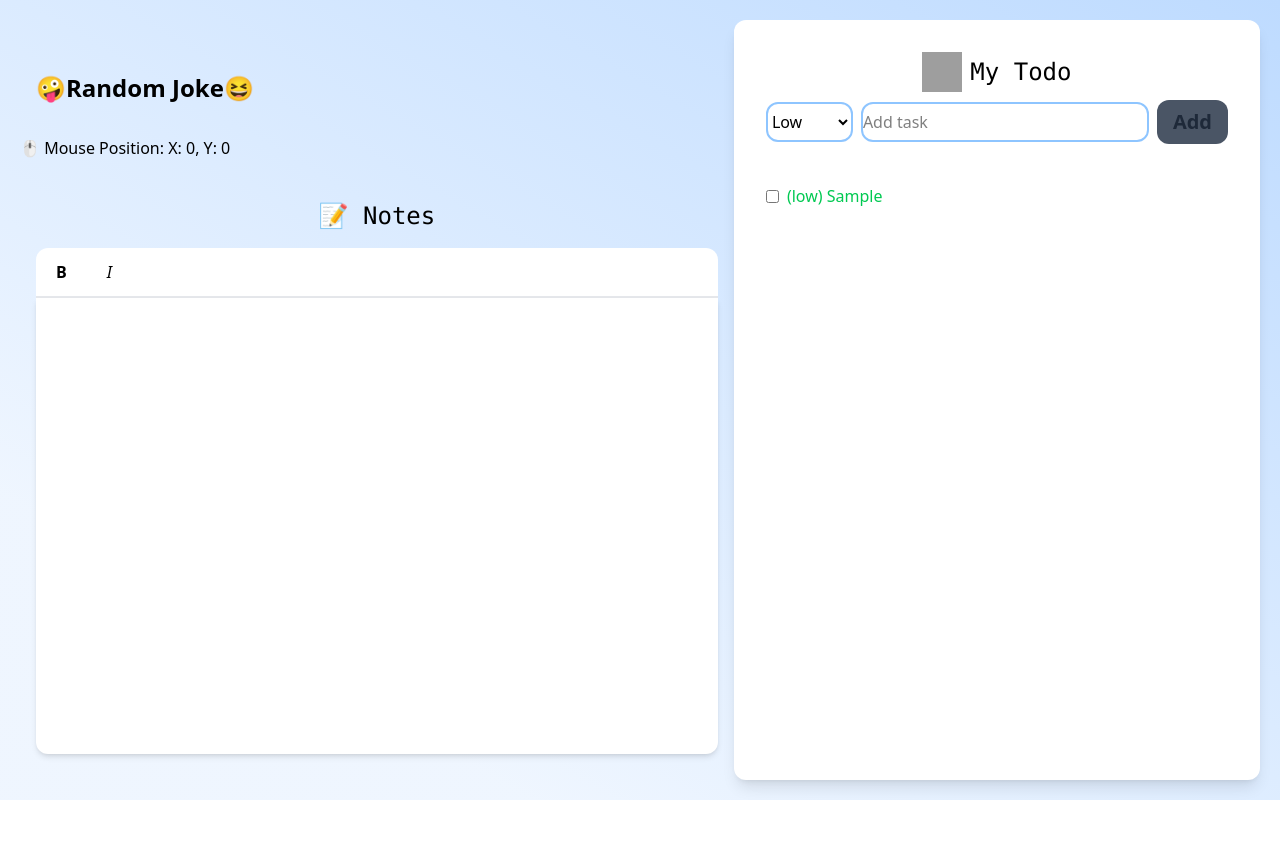
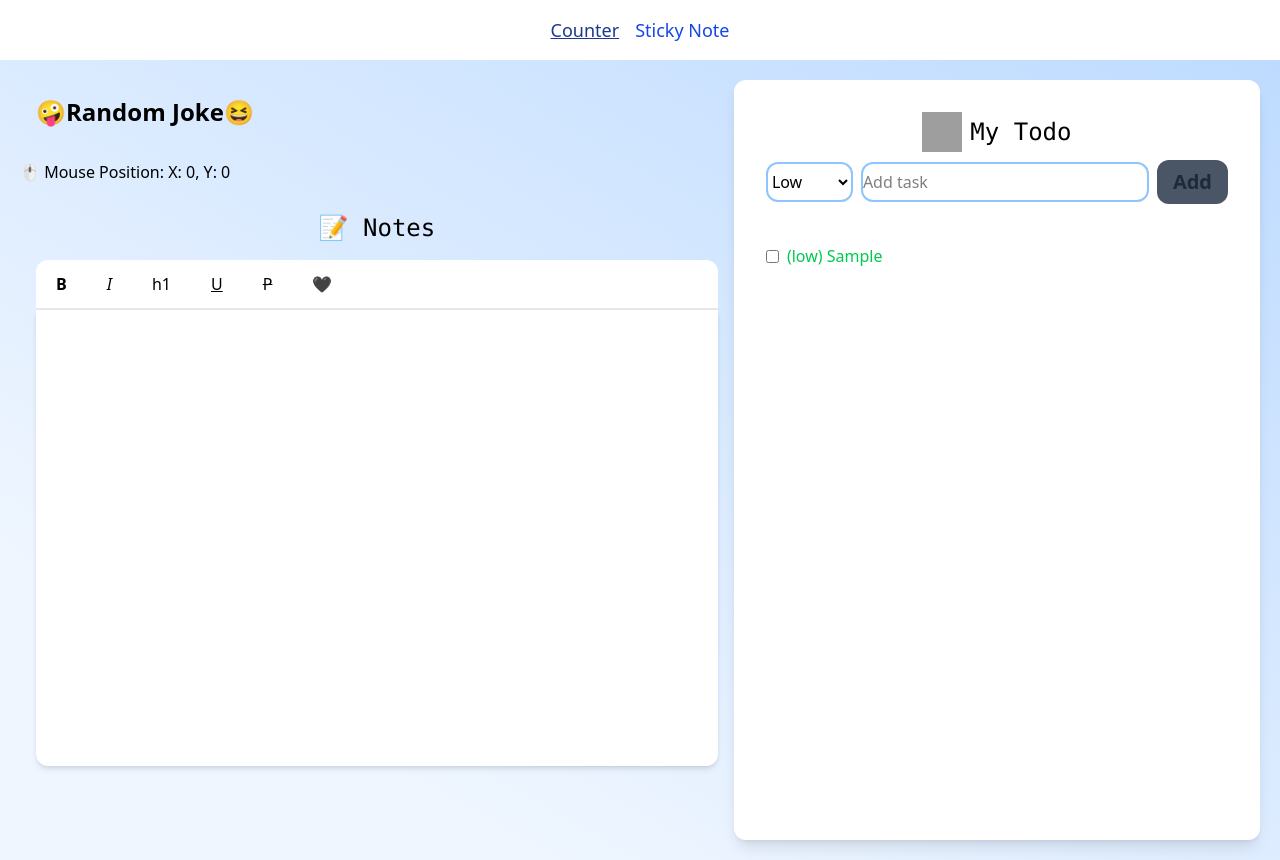
Before and after one commit to NikhilPathaniaa/taskpilot, a React (Vite) app: page / in a window 1280 px wide. Both pictures are taken after typing "Sample" into the empty fields and a click on the button "Add". Before the commit the page ends 800 px from the top, so only its background shows below. Built offline with nearby package versions, Linux system fonts and the light colour scheme; no server answers; grey boxes are pictures that could not be loaded.

Commit message:
router added

```diff
--- a/package.json
+++ b/package.json
@@ -25,6 +25,7 @@
     "eslint-plugin-react-refresh": "^0.4.19",
     "globals": "^15.15.0",
     "postcss": "^8.5.3",
+    "react-router-dom": "^7.5.0",
     "tailwindcss": "^4.1.3",
     "vite": "^6.2.0"
   }
--- a/src/App.jsx
+++ b/src/App.jsx
@@ -1,71 +1,28 @@
-import React, { useState } from "react";
-import Counter from "./components/Counter";
-
+import React from "react";
+import { BrowserRouter, Routes, Route, NavLink } from "react-router-dom";
+import Main from "./components/Main";
+import SticyNote from "./components/SticyNote";
+const NavigationTabs = () => {
+  return (
+    <div className="flex justify-center gap-4 bg-white shadow-md p-4">
+      <NavLink to="/" end className={({ isActive }) => `text-lg font-medium ${isActive ? "text-blue-900 underline" : "text-blue-700 hover:underline"}`}>
+        Counter
+      </NavLink>
+      <NavLink to="/sticky-note" className={({ isActive }) => `text-lg font-medium ${isActive ? "text-blue-900 underline" : "text-blue-700 hover:underline"}`}>
+        Sticky Note
+      </NavLink>
+    </div>
+  );
+};
 const App = () => {
-  const [tasks, setTasks] = useState([]);
-  const [task, setTask] = useState("");
-  const [status, setStatus] = useState("low");
-  const [checked, setChecked] = useState(false);
-
-  const addTask = (e) => {
-    e.preventDefault();
-    if (task.trim() === "") return;
-    setTasks([...tasks, { text: task, status }]); // Store task and status together
-    setTask(""); // Clear input after adding
-    setStatus("low"); // Reset status
-  };
-
-  const onChange = (e) => {
-    setChecked(e.target.checked);
-  };
-  console.log("checked", checked);
   return (
-    <div className="bg-linear-30 from-blue-50 from-20% to-100% to-blue-200 flex  items-center justify-between p-5 h-screen w-screen">
-      <Counter />
-      <div className="h-[100%] flex flex-col items-start  gap-10 bg-white rounded-xl shadow-lg p-8">
-        <div className="flex flex-col items-center gap-2">
-          <div className="flex items-center gap-2">
-            <img src="https://cdn-icons-png.flaticon.com/512/1040/1040214.png" alt="logo" className="h-10 w-10" />
-            <p className="text-2xl font-medium font-mono">My Todo</p>
-          </div>
-          <form onSubmit={addTask} className="flex items-center gap-2">
-            <select value={status} onChange={(e) => setStatus(e.target.value)} className="border-2 border-blue-300 rounded-xl h-10">
-              <option value="low" className="flex items-center justify-center">
-                Low
-              </option>
-              <option value="medium">Medium</option>
-              <option value="high">High</option>
-            </select>
-            <input type="text" className="border-2 border-blue-300 rounded-xl h-10 w-72" placeholder="Add task" value={task} onChange={(e) => setTask(e.target.value)} />
-            <button type="submit" className="text-xl bg-gray-600 hover:bg-gray-800 text-gray-800 font-bold py-2 px-4 rounded-xl">
-              Add
-            </button>
-          </form>
-        </div>
-        <ul>
-          {tasks.map((t, index) => (
-            <li key={index} className="flex items-center gap-2">
-              <input type="checkbox" value={checked} onClick={onChange} />
-              <label>
-                {t.status == "low" ? (
-                  <p className={` ${checked ? "line-through text-gray-500" : "text-green-500"}`}>
-                    ({t.status}) {t.text}
-                  </p>
-                ) : t.status == "medium" ? (
-                  <p className={` ${checked ? "line-through text-gray-500" : "text-orange-500"}`}>
-                    ({t.status}) {t.text}
-                  </p>
-                ) : (
-                  <p className={` ${checked ? "line-through text-gray-500" : "text-red-500"}`}>
-                    ({t.status}) {t.text}
-                  </p>
-                )}
-              </label>
-            </li>
-          ))}
-        </ul>
-      </div>
-    </div>
+    <BrowserRouter>
+      <NavigationTabs />
+      <Routes>
+        <Route path="/" element={<Main />} />
+        <Route path="/sticky-note" element={<SticyNote />} />
+      </Routes>
+    </BrowserRouter>
   );
 };
 
--- a/src/components/Counter.jsx
+++ b/src/components/Counter.jsx
@@ -46,12 +46,23 @@ const Counter = () => {
   const handleItalic = () => {
     document.execCommand("italic", false, null);
   };
-
+  const handleFontSize = () => {
+    document.execCommand("fontSize", false, 5);
+  };
+  const HandleUnderline = () => {
+    document.execCommand("underline", false, null);
+  };
+  const HandleStrikeThrough = () => {
+    document.execCommand("strikeThrough");
+  };
+  const HandleforeColor = () => {
+    document.execCommand("foreColor", false, "#00000");
+  };
   // ========================================
   return (
     <div className="relative  w-[100%] h-[100%] overflow-hidden" onMouseMove={handleMouseMove} onMouseEnter={handleMouseEnter} onMouseLeave={handleMouseLeave}>
       <div id="joke" className="p-4">
-        <h1 className="text-2xl font-bold mt-9 mb-4">🤪Random Joke😆</h1>
+        <h1 className="text-2xl font-bold mb-4">🤪Random Joke😆</h1>
         <p className="text-2xl font-mono">{joke}</p>
       </div>
 
@@ -70,7 +81,7 @@ const Counter = () => {
         🖱 Mouse Position: X: {mouseX}, Y: {mouseY}
       </h2>
       {/* Notes Editor */}
-      <div className="w-full flex flex-col items-center justify-center px-4 py-10">
+      <div className="w-full flex flex-col items-center justify-center px-4 py-7">
         <h1 className="text-2xl font-mono mb-4">📝 Notes</h1>
 
         {/* Toolbar */}
@@ -78,8 +89,20 @@ const Counter = () => {
           <button onClick={handleBold} className="px-4 py-2 cursor-pointer rounded-md hover:bg-gray-200 transition duration-200 ease-in-out">
             <p className="font-bold text-black">B</p>
           </button>
-          <button onClick={handleItalic} className="px-4 py-2 cursor-pointer rounded-md hover:bg-gray-200 transition duration-200 ease-in-out">
+          <button onClick={handleItalic} className="px-4 py-2  cursor-pointer rounded-md hover:bg-gray-200 transition duration-200 ease-in-out">
             <p className=" italic text-black">I</p>
+          </button>
+          <button onClick={handleFontSize} className="px-4 py-2  cursor-pointer rounded-md hover:bg-gray-200 transition duration-200 ease-in-out">
+            <p className=" text-black">h1</p>
+          </button>
+          <button onClick={HandleUnderline} className="px-4 py-2  cursor-pointer rounded-md hover:bg-gray-200 transition duration-200 ease-in-out">
+            <p className=" underline text-black">U</p>
+          </button>
+          <button onClick={HandleStrikeThrough} className="px-4 py-2  cursor-pointer rounded-md hover:bg-gray-200 transition duration-200 ease-in-out">
+            <p className=" line-through text-black">P</p>
+          </button>
+          <button onClick={HandleforeColor} className="px-4 py-2  cursor-pointer rounded-md hover:bg-gray-200 transition duration-200 ease-in-out">
+            <p>🖤</p>
           </button>
         </div>
 
--- /dev/null
+++ b/src/components/Main.jsx
@@ -0,0 +1,72 @@
+import React, { useState } from "react";
+import Counter from "./Counter";
+
+const Main = () => {
+  const [tasks, setTasks] = useState([]);
+  const [task, setTask] = useState("");
+  const [status, setStatus] = useState("low");
+  const [checked, setChecked] = useState(false);
+
+  const addTask = (e) => {
+    e.preventDefault();
+    if (task.trim() === "") return;
+    setTasks([...tasks, { text: task, status }]); // Store task and status together
+    setTask(""); // Clear input after adding
+    setStatus("low"); // Reset status
+  };
+
+  const onChange = (e) => {
+    setChecked(e.target.checked);
+  };
+  console.log("checked", checked);
+  return (
+    <div className="bg-linear-30 from-blue-50 from-20% to-100% to-blue-200 flex  items-center justify-between p-5 h-screen w-screen">
+      <Counter />
+      <div className="h-[100%] flex flex-col items-start  gap-10 bg-white rounded-xl shadow-lg p-8">
+        <div className="flex flex-col items-center gap-2">
+          <div className="flex items-center gap-2">
+            <img src="https://cdn-icons-png.flaticon.com/512/1040/1040214.png" alt="logo" className="h-10 w-10" />
+            <p className="text-2xl font-medium font-mono">My Todo</p>
+          </div>
+          <form onSubmit={addTask} className="flex items-center gap-2">
+            <select value={status} onChange={(e) => setStatus(e.target.value)} className="border-2 border-blue-300 rounded-xl h-10">
+              <option value="low" className="flex items-center justify-center">
+                Low
+              </option>
+              <option value="medium">Medium</option>
+              <option value="high">High</option>
+            </select>
+            <input type="text" className="border-2 border-blue-300 rounded-xl h-10 w-72" placeholder="Add task" value={task} onChange={(e) => setTask(e.target.value)} />
+            <button type="submit" className="text-xl bg-gray-600 hover:bg-gray-800 text-gray-800 font-bold py-2 px-4 rounded-xl">
+              Add
+            </button>
+          </form>
+        </div>
+        <ul>
+          {tasks.map((t, index) => (
+            <li key={index} className="flex items-center gap-2">
+              <input type="checkbox" value={checked} onClick={onChange} />
+              <label>
+                {t.status == "low" ? (
+                  <p className={` ${checked ? "line-through text-gray-500" : "text-green-500"}`}>
+                    ({t.status}) {t.text}
+                  </p>
+                ) : t.status == "medium" ? (
+                  <p className={` ${checked ? "line-through text-gray-500" : "text-orange-500"}`}>
+                    ({t.status}) {t.text}
+                  </p>
+                ) : (
+                  <p className={` ${checked ? "line-through text-gray-500" : "text-red-500"}`}>
+                    ({t.status}) {t.text}
+                  </p>
+                )}
+              </label>
+            </li>
+          ))}
+        </ul>
+      </div>
+    </div>
+  );
+};
+
+export default Main;
--- /dev/null
+++ b/src/components/SticyNote.jsx
@@ -0,0 +1,12 @@
+import React from "react";
+
+const SticyNote = () => {
+  return (
+    <div className="text-center text-xl font-mono bg-yellow-100 p-8 rounded-xl shadow-lg">
+      <p>🗒️ This is the Sticky Note Tab!</p>
+      <p className="mt-4 text-gray-700">You can build your sticky note features here.</p>
+    </div>
+  );
+};
+
+export default SticyNote;
```
Also changed, not shown: 1 other file (tests, documents, lock files or other folders).
